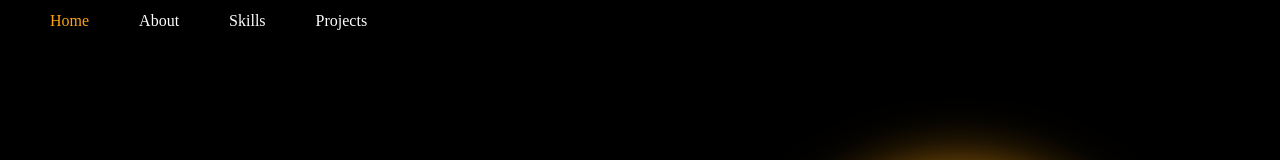
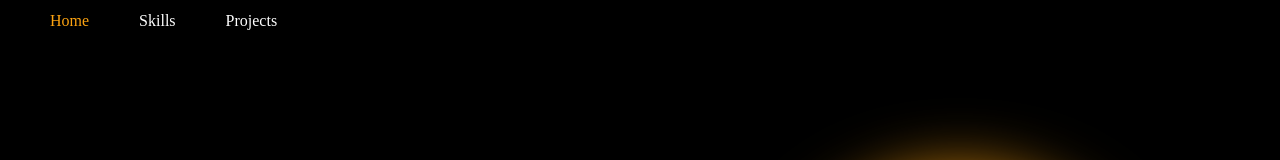
Before and after one commit to seannn9/Sean-Ulric-Portfolio, a React (Vite) app in the folder frontend/: page / in a window 1280 px wide. Shown: the top 160 px of the page. Built offline with nearby package versions, Linux system fonts and the light colour scheme; the HTML template or start-up script is replaced by a standard one.

Commit message:
removed About link in the navbar for now

```diff
--- a/frontend/src/components/Navbar.jsx
+++ b/frontend/src/components/Navbar.jsx
@@ -9,9 +9,9 @@ export default function Navbar(props) {
                 <Link className={props.activeHome} to="/">
                     Home
                 </Link>
-                <Link className={props.activeAbout} to="/about">
+                {/* <Link className={props.activeAbout} to="/about">
                     About
-                </Link>
+                </Link> */}
                 <Link className={props.activeSkills} to="/skills">
                     Skills
                 </Link>
```
